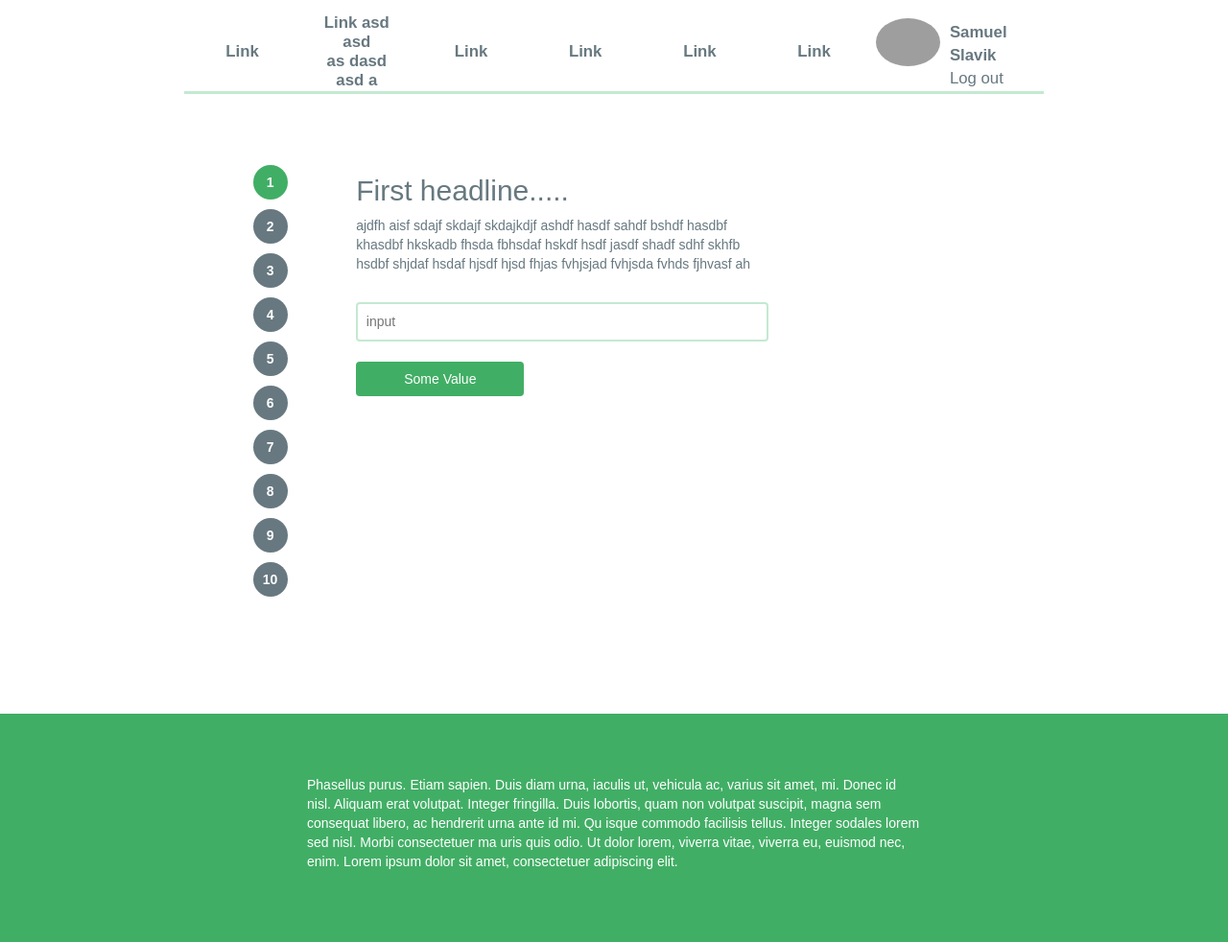
After one commit to DoggeHill/v4_web, a PHP site: page /game.html in a window 1280 px wide. The commit adds this page. Shown: the whole page at 96% size. Run offline with PHP 8.4, Linux system fonts and the light colour scheme; some libraries are stand-ins or nearby versions; grey boxes are pictures that could not be loaded.

Commit message:
i am working

```diff
--- /dev/null
+++ b/game.html
@@ -0,0 +1,228 @@
+<!DOCTYPE html>
+<html lang="en">
+<head>
+    <meta charset="UTF-8">
+    <meta name="author" content="Samuel Slávik, Patrik Hyll">
+    <meta name="viewport" content="width=device-width, initial-scale=1.0">
+    <meta http-equiv="X-UA-Compatible" content="ie=edge">
+
+    <title>V4 Web App</title>
+
+    <link rel="stylesheet" href="https://fonts.googleapis.com/icon?family=Material+Icons">
+    <link rel="stylesheet" href="https://cdnjs.cloudflare.com/ajax/libs/font-awesome/4.7.0/css/font-awesome.min.css">
+    <link rel="stylesheet" href="https://maxcdn.bootstrapcdn.com/bootstrap/3.3.6/css/bootstrap.min.css">
+
+
+    <script src="https://cdnjs.cloudflare.com/ajax/libs/jquery/2.1.3/jquery.min.js"></script>
+    <script src="https://maxcdn.bootstrapcdn.com/bootstrap/3.3.6/js/bootstrap.min.js"></script>
+
+    <link rel="stylesheet" href="style.css">
+    <link rel="stylesheet" href="https://cdnjs.cloudflare.com/ajax/libs/animate.css/3.7.2/animate.min.css">
+
+
+</head>
+<body>
+
+<!-- ---------------------- NAVIGATION ________________________________________-->
+<div class="navigation">
+    <!--<?php wp_nav ?>-->
+
+    <nav class="navbar">
+        <div class="container-fluid">
+            <!-- Brand and toggle get grouped for better mobile display -->
+            <div class="navbar-header">
+                <button type="button" class="navbar-toggle collapsed" data-toggle="collapse" data-target="#navbar-collapse" aria-expanded="false">
+                    <span class="sr-only">Toggle navigation</span>
+                    <span class="icon-bar"></span>
+                    <span class="icon-bar"></span>
+                    <span class="icon-bar"></span>
+                </button>
+                <div class=" navProfile">
+                    <div class="displayFlex">
+                        <a href="#"><img class="navProfileImg" src="https://hackernoon.com/hn-images/1*EntHChgUyirgbZ9A3zTxkA.png"/></a>
+                        <div class="navProfileText">
+                            <a href="#">Samuel Slavik </a><br/>
+                            <a class="logOut" href="#">Log out</a>
+                        </div>
+                    </div>
+                </div>
+            </div>
+
+            <!-- Collect the nav links, forms, and other content for toggling -->
+            <div class="collapse navbar-collapse" id="navbar-collapse">
+                <ul class="nav navbar-nav">
+                    <li><a href="#">Link <span class="sr-only">(current)</span></a></li>
+                    <li><a href="#">Link asd asd <br/>as dasd asd a</a></li>
+                    <li><a href="#">Link</a></li>
+                    <li><a href="#">Link</a></li>
+                    <li><a href="#">Link</a></li>
+                    <li><a href="#">Link</a></li>
+                    <li class="screenDisplay navProfile">
+                        <div class="displayFlex">
+                            <a href="#"><img class="navProfileImg" src="https://hackernoon.com/hn-images/1*EntHChgUyirgbZ9A3zTxkA.png"/></a>
+                            <div class="navProfileText">
+                                <a href="#">Samuel Slavik </a><br/>
+                                <a class="logOut" href="#">Log out</a>
+                            </div>
+                        </div>
+                    </li>
+                </ul>
+            </div>
+            <!-- /.navbar-collapse -->
+        </div>
+        <!-- /.container-fluid -->
+    </nav>
+    </div>
+<!---------------------------- GAME -------------------------------------------------->
+    <div class="gameWrapper">
+        <div class="displayFlex">
+            <ul class="progressBar">
+                <li class="progressLevel activeLevel" id="level1"><button data-index="1" onclick="window.changeLevel(this.dataset.index)">1</button></li>
+                <li class="progressLevel" id="level2"><button data-index="2" onclick="window.changeLevel(this.dataset.index)">2</button></li>
+                <li class="progressLevel" id="level3"><button data-index="3" onclick="window.changeLevel(this.dataset.index)">3</button></li>
+                <li class="progressLevel" id="level4"><button data-index="4" onclick="window.changeLevel(this.dataset.index)">4</button></li>
+                <li class="progressLevel" id="level5"><button data-index="5" onclick="window.changeLevel(this.dataset.index)">5</button></li>
+                <li class="progressLevel" id="level6"><button data-index="6" onclick="window.changeLevel(this.dataset.index)">6</button></li>
+                <li class="progressLevel" id="level7"><button data-index="7" onclick="window.changeLevel(this.dataset.index)">7</button></li>
+                <li class="progressLevel" id="level8"><button data-index="8" onclick="window.changeLevel(this.dataset.index)">8</button></li>
+                <li class="progressLevel" id="level9"><button data-index="9" onclick="window.changeLevel(this.dataset.index)">9</button></li>
+                <li class="progressLevel" id="level10"><button data-index="10" onclick="window.changeLevel(this.dataset.index)">10</button></li>
+            </ul>
+            <div class="gameDiv" id="gameDiv">
+                <div class="gameQuestion animated" id="question1">
+                    <div class="gameQuestionContent">
+                        <h2 class="questionHeadline">First headline.....</h2>
+                        <p>ajdfh aisf sdajf skdajf skdajkdjf ashdf hasdf sahdf bshdf hasdbf khasdbf hkskadb fhsda fbhsdaf hskdf hsdf
+                        jasdf shadf sdhf skhfb hsdbf shjdaf hsdaf hjsdf hjsd fhjas fvhjsjad fvhjsda fvhds fjhvasf ah
+                        </p>
+                        <br/>
+                        <form action="" method="post">
+                            <input type="text" class="formContent" placeholder="input"/><br/>
+                            <input class="button" data-index="2" value="Some Value" type="submit" onclick="window.changeLevel(this.dataset.index); return false"/>
+                        </form>
+                    </div>
+                </div>
+                <div class="gameQuestion animated" id="question2">
+                    <p>second</p>
+                    <form>
+                        <input type="text" class="answer"/>
+                        <input data-index="3" type="submit" onclick="changeLevel(this.dataset.index); return false"/>
+                    </form>
+                </div>
+
+                <div class="gameQuestion animated" id="question3">
+                    <p>third</p>
+                    <form>
+                        <input type="text" class="answer"/>
+                        <input data-index="4" type="submit" onclick="changeLevel(this.dataset.index); return false"/>
+                    </form>
+                </div>
+                <div class="gameQuestion animated" id="question4">
+                    <p>fourth</p>
+                    <form>
+                        <input type="text" class="answer"/>
+                        <input data-index="5" type="submit" onclick="changeLevel(this.dataset.index); return false"/>
+                    </form>
+                </div>
+                <div class="gameQuestion animated" id="question5">
+                    <div class="gameQuestionContent">
+                        <h2 class="questionHeadline">First headline.....</h2>
+                        <p>ajdfh aisf sdajf skdajf skdajkdjf ashdf hasdf sahdf bshdf hasdbf khasdbf hkskadb fhsda fbhsdaf hskdf hsdf
+                            jasdf shadf sdhf skhfb hsdbf shjdaf hsdaf hjsdf hjsd fhjas fvhjsjad fvhjsda fvhds fjhvasf ah
+                        </p>
+                        <br/>
+                        <form action="" method="post">
+                            <input type="text" class="formContent" placeholder="input"/><br/>
+                            <input class="button" data-index="6" value="Some Value" type="submit" onclick="window.changeLevel(this.dataset.index); return false"/>
+                        </form>
+                    </div>
+                </div>
+                <div class="gameQuestion animated" id="question6">
+                    <div class="gameQuestionContent">
+                        <h2 class="questionHeadline">First headline.....</h2>
+                        <p>ajdfh aisf sdajf skdajf skdajkdjf ashdf hasdf sahdf bshdf hasdbf khasdbf hkskadb fhsda fbhsdaf hskdf hsdf
+                            jasdf shadf sdhf skhfb hsdbf shjdaf hsdaf hjsdf hjsd fhjas fvhjsjad fvhjsda fvhds fjhvasf ah
+                        </p>
+                        <br/>
+                        <form action="" method="post">
+                            <input type="text" class="formContent" placeholder="input"/><br/>
+                            <input class="button" data-index="7" value="Some Value" type="submit" onclick="window.changeLevel(this.dataset.index); return false"/>
+                        </form>
+                    </div>
+                </div>
+                <div class="gameQuestion animated" id="question7">
+                    <div class="gameQuestionContent">
+                        <h2 class="questionHeadline">First headline.....</h2>
+                        <p>ajdfh aisf sdajf skdajf skdajkdjf ashdf hasdf sahdf bshdf hasdbf khasdbf hkskadb fhsda fbhsdaf hskdf hsdf
+                            jasdf shadf sdhf skhfb hsdbf shjdaf hsdaf hjsdf hjsd fhjas fvhjsjad fvhjsda fvhds fjhvasf ah
+                        </p>
+                        <br/>
+                        <form action="" method="post">
+                            <input type="text" class="formContent" placeholder="input"/><br/>
+                            <input class="button" data-index="8" value="Some Value" type="submit" onclick="window.changeLevel(this.dataset.index); return false"/>
+                        </form>
+                    </div>
+                </div>
+                <div class="gameQuestion animated" id="question8">
+                    <div class="gameQuestionContent">
+                        <h2 class="questionHeadline">First headline.....</h2>
+                        <p>ajdfh aisf sdajf skdajf skdajkdjf ashdf hasdf sahdf bshdf hasdbf khasdbf hkskadb fhsda fbhsdaf hskdf hsdf
+                            jasdf shadf sdhf skhfb hsdbf shjdaf hsdaf hjsdf hjsd fhjas fvhjsjad fvhjsda fvhds fjhvasf ah
+                        </p>
+                        <br/>
+                        <form action="" method="post">
+                            <input type="text" class="formContent" placeholder="input"/><br/>
+                            <input class="button" data-index="9" value="Some Value" type="submit" onclick="window.changeLevel(this.dataset.index); return false"/>
+                        </form>
+                    </div>
+                </div>
+                <div class="gameQuestion animated" id="question9">
+                    <div class="gameQuestionContent">
+                        <h2 class="questionHeadline">First headline.....</h2>
+                        <p>ajdfh aisf sdajf skdajf skdajkdjf ashdf hasdf sahdf bshdf hasdbf khasdbf hkskadb fhsda fbhsdaf hskdf hsdf
+                            jasdf shadf sdhf skhfb hsdbf shjdaf hsdaf hjsdf hjsd fhjas fvhjsjad fvhjsda fvhds fjhvasf ah
+                        </p>
+                        <br/>
+                        <form action="" method="post">
+                            <input type="text" class="formContent" placeholder="input"/><br/>
+                            <input class="button" data-index="10" value="Some Value" type="submit" onclick="window.changeLevel(this.dataset.index); return false"/>
+                        </form>
+                    </div>
+                </div>
+                <div class="gameQuestion animated" id="question10">
+                    <div class="gameQuestionContent">
+                        <h2 class="questionHeadline">First headline.....</h2>
+                        <p>ajdfh aisf sdajf skdajf skdajkdjf ashdf hasdf sahdf bshdf hasdbf khasdbf hkskadb fhsda fbhsdaf hskdf hsdf
+                            jasdf shadf sdhf skhfb hsdbf shjdaf hsdaf hjsdf hjsd fhjas fvhjsjad fvhjsda fvhds fjhvasf ah
+                        </p>
+                        <br/>
+                        <form action="" method="post">
+                            <input type="text" class="formContent" placeholder="input"/><br/>
+                            <input class="button" data-index="11" value="Some Value" type="submit" onclick="window.changeLevel(this.dataset.index); return false"/>
+                        </form>
+                    </div>
+                </div>
+
+            </div>
+
+        </div>
+    </div>
+
+
+
+<footer>
+    <p>
+        Phasellus purus. Etiam sapien. Duis diam urna, iaculis ut, vehicula ac, varius
+        sit amet, mi. Donec id nisl. Aliquam erat volutpat. Integer fringilla. Duis lobortis,
+        quam non volutpat suscipit, magna sem consequat libero, ac hendrerit urna ante id mi. Qu
+        isque commodo facilisis tellus. Integer sodales lorem sed nisl. Morbi consectetuer ma
+        uris quis odio. Ut dolor lorem, viverra vitae, viverra eu, euismod nec, enim. Lorem
+        ipsum dolor sit amet, consectetuer adipiscing elit.
+    </p>
+</footer>
+
+<script src="js/navigation.js"></script>
+<script src="js/game.js"></script>
+
+</body>
+</html>
--- a/style.css
+++ b/style.css
@@ -109,6 +109,16 @@ a:hover {
 }
 
 .contactForm .formContent {
+  width: 100%;
+  border-style: solid;
+  border-width: 2px;
+  border-radius: 4px;
+  border-color: #C4E9D1;
+  padding: 2%;
+  margin-bottom: 5%;
+}
+
+.formContent {
   width: 100%;
   border-style: solid;
   border-width: 2px;
@@ -257,6 +267,97 @@ a:hover {
   .category {
     padding: 10%;
   }
+}
+
+.gameQuestion {
+  display: none;
+  height: 100%;
+}
+
+#question1 {
+  display: flex;
+}
+
+.gameWrapper {
+  width: 70%;
+  margin-left: 15%;
+  margin-bottom: 8%;
+}
+
+.progressBar {
+  list-style-type: none;
+  padding: 0;
+  width: 20%;
+  text-align: center;
+}
+
+.progressBar li {
+  margin: 10px;
+}
+
+.progressBar li button {
+  background-color: #677880;
+  color: White;
+  border-radius: 50%;
+  width: 36px;
+  height: 36px;
+  padding: 8px;
+  text-align: center;
+  border: none;
+  font-weight: bold;
+}
+
+.activeLevel button {
+  color: White !important;
+  background-color: #41AE65 !important;
+}
+
+.gameDiv {
+  width: 80%;
+  height: auto;
+}
+
+.questionHeadline {
+  font-weight: normal;
+}
+
+.questionImg {
+  width: 30%;
+}
+
+.gameQuestionContent {
+  width: 60%;
+  margin-right: 10%;
+}
+
+/*********************************************/
+@-webkit-keyframes fadeInUp {
+  from {
+    opacity: 0;
+    -webkit-transform: translate3d(0, 100%, 0);
+    transform: translate3d(0, 100%, 0);
+  }
+  to {
+    opacity: 1;
+    -webkit-transform: translate3d(0, 0, 0);
+    transform: translate3d(0, 0, 0);
+  }
+}
+@keyframes fadeInUp {
+  from {
+    opacity: 0;
+    -webkit-transform: translate3d(0, 100%, 0);
+    transform: translate3d(0, 100%, 0);
+  }
+  to {
+    opacity: 1;
+    -webkit-transform: translate3d(0, 0, 0);
+    transform: translate3d(0, 0, 0);
+  }
+}
+.fadeInUp {
+  -webkit-animation-name: fadeInUp;
+  animation-name: fadeInUp;
 }
 
 .headerDiv {
--- a/style.scss
+++ b/style.scss
@@ -19,6 +19,8 @@ Version: 1.0
 @import "style/components/newsletter";
 @import "style/components/blogPostsDiv";
 
+@import "style/pages/game";
+
 
 @import "style/components/header";
 @import "style/layout/footer";
```
Also changed, not shown: js/game.js (added, +172 -0 lines), style/components/_contactForm.scss (+9 -0 lines), style/pages/_game.scss (added, +89 -0 lines), 1 other file.
